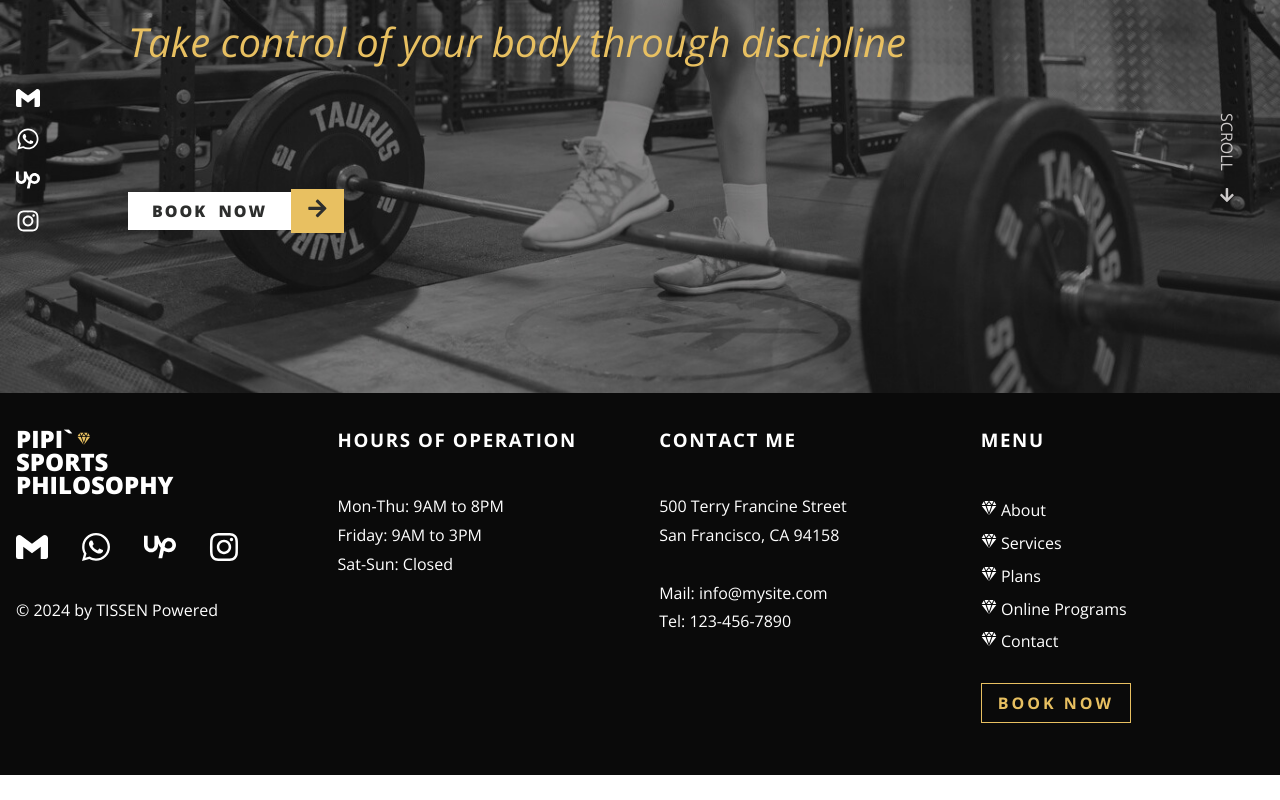
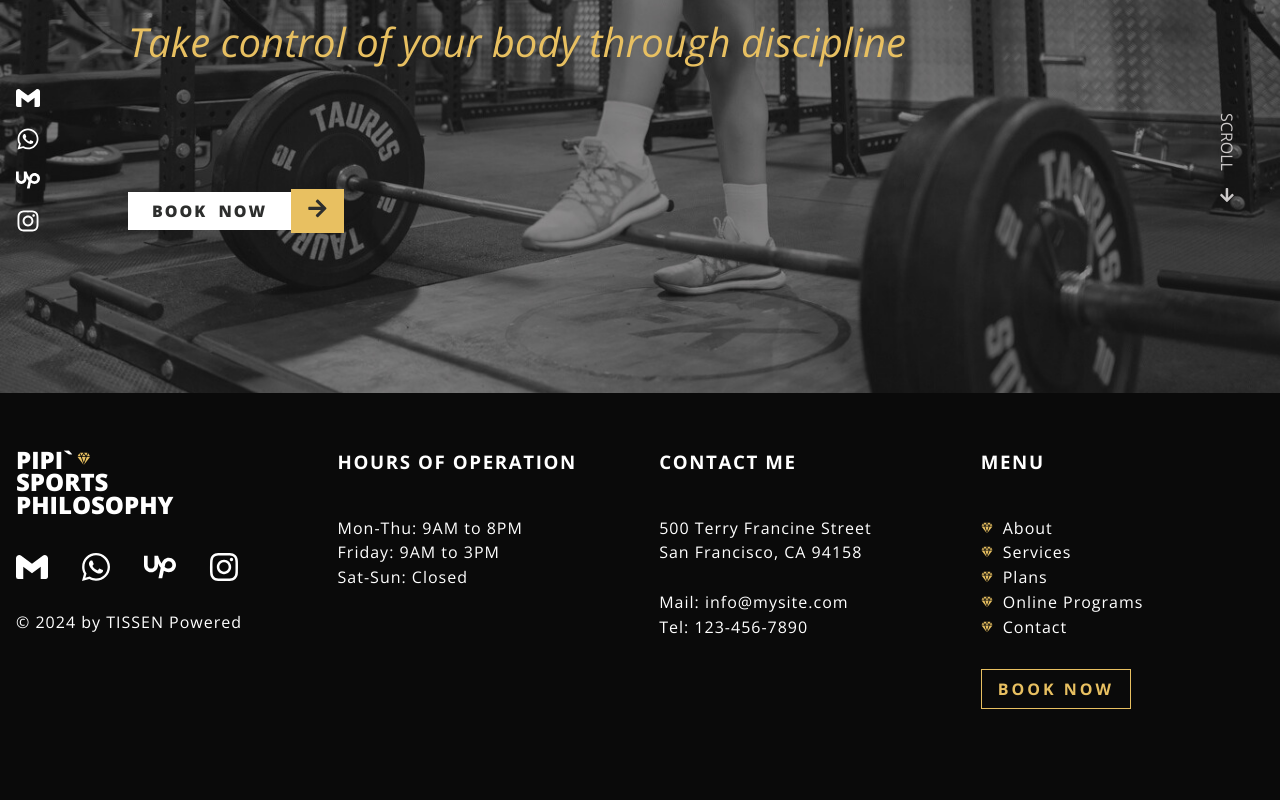
Before and after one commit to RuslanTissen/PIPI-world-2, a React (Create React App) app: page / in a window 1280 px wide. Shown: the part 532-1332 px from the top of the page. Before the commit the page ends 1307 px from the top, so only its background shows below. Built offline with nearby package versions, Linux system fonts and the light colour scheme; a web font is replaced by a local one.

Commit message:
footer nearlz done

```diff
--- a/src/components/footer/Footer.scss
+++ b/src/components/footer/Footer.scss
@@ -1,7 +1,7 @@
 .footer {
 	background-color: rgb(10, 10, 10);
 	color: white;
-	padding: 0.5rem clamp(1rem, 3vw, 3rem);
+	padding: 2.5rem clamp(1rem, 3vw, 3rem);
 	font-family: "Open Sans", sans-serif;
 	display: flex;
 	flex-wrap: wrap;
@@ -11,14 +11,19 @@
 		flex: 1 0 48%;
 		height: fit-content;
 		h3 {
+			margin-top: 0;
 			font-weight: 700;
 			white-space: nowrap;
+			letter-spacing: clamp(0.05rem, 1vw, 0.1rem);
 		}
-		h3:not(:first-child)
+		h2{
+			margin-top: 0;
+		}
 		p {
 			line-height: clamp(0.75rem, 1vw, 1rem);
 			letter-spacing: 1px;
 			white-space: nowrap;
+			margin: .75rem 0;
 			svg {
 				color: #e8c061;
 				margin: 0 0.3rem 0 0;
@@ -63,7 +68,7 @@
 			}
 		}
 		.footer__logo--social-container{
-			margin: 2rem 0;
+			margin: 2rem 0 1.5rem;
 			.footer__logo--social-container-link{
 				color: white;
 				font-size: 2rem;
@@ -73,7 +78,7 @@
 		}
 	}
 	@media (min-width: 1060px) {
-		padding: 1rem;
+		padding: 3.5rem 1rem;
 		.footer__operation--block {
 			flex: 1 0 20%;
 			h3 {
```
